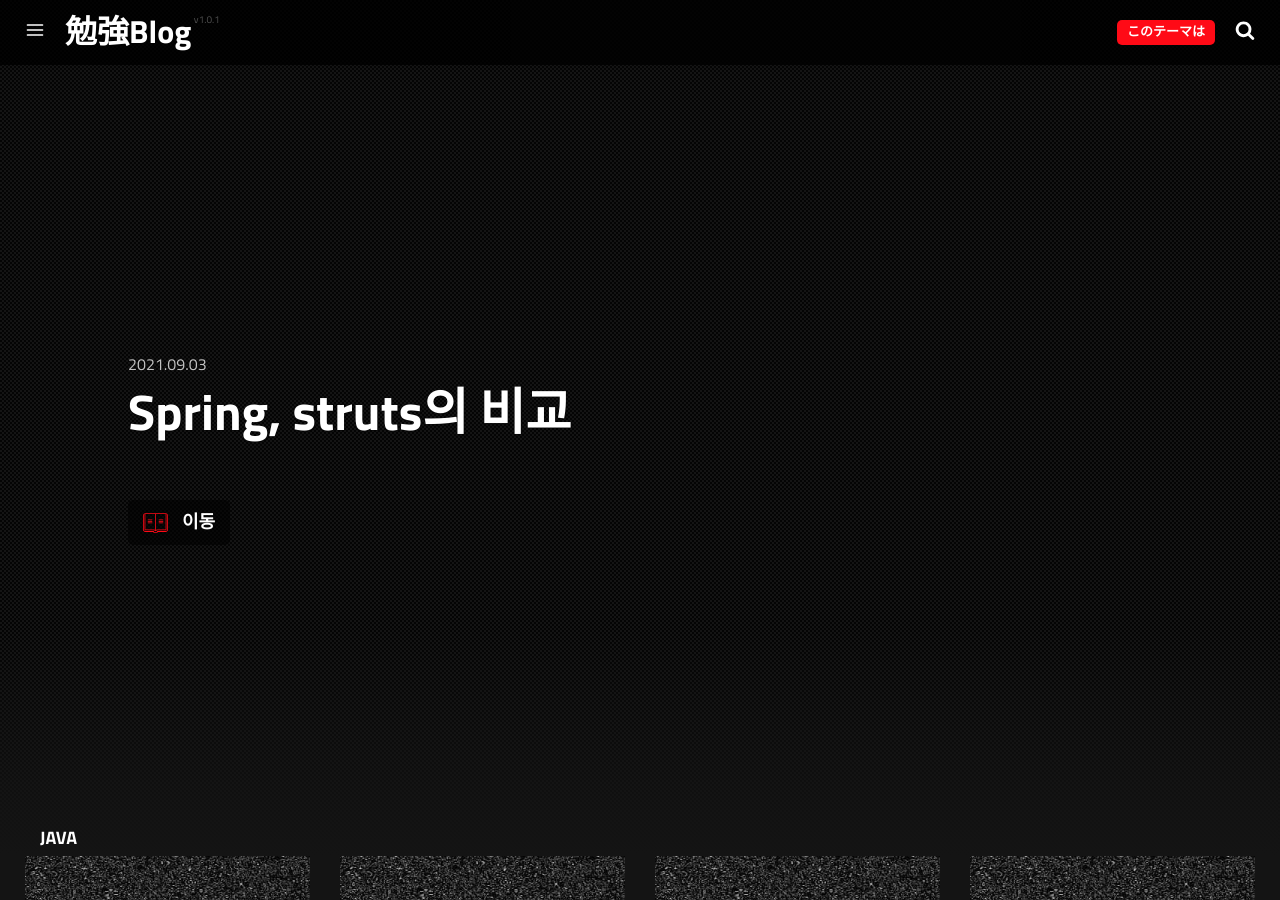
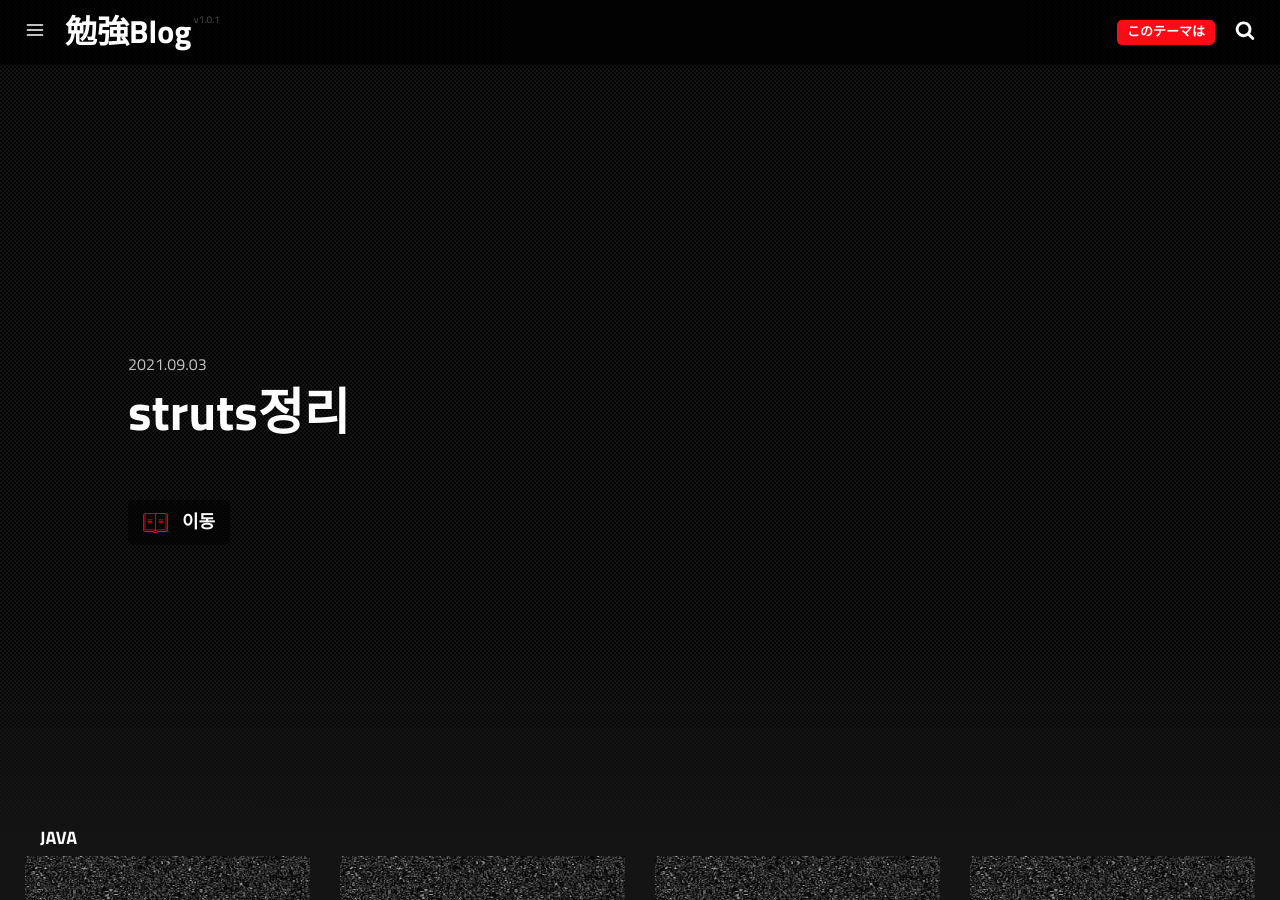
Before and after one commit to HwangYong88/HwangYong88.github.io, a Jekyll site: the page built from index.html, in a window 1280 px wide and 900 px high. Built offline with Jekyll 4.4.1, drawn with Linux system fonts in a browser that asks for light colours; a script that is not in the unit is left out.

Commit message:
초기화 0.8

```diff
--- a/_posts/2021-09-03-java02.md
+++ b/_posts/2021-09-03-java02.md
@@ -1,7 +1,7 @@
 ---
 date: 2021-09-03 14:21:00
 layout: post
-title: Spring, struts의 비교
+title: struts정리
 subtitle:
 description:
 category: java
```
